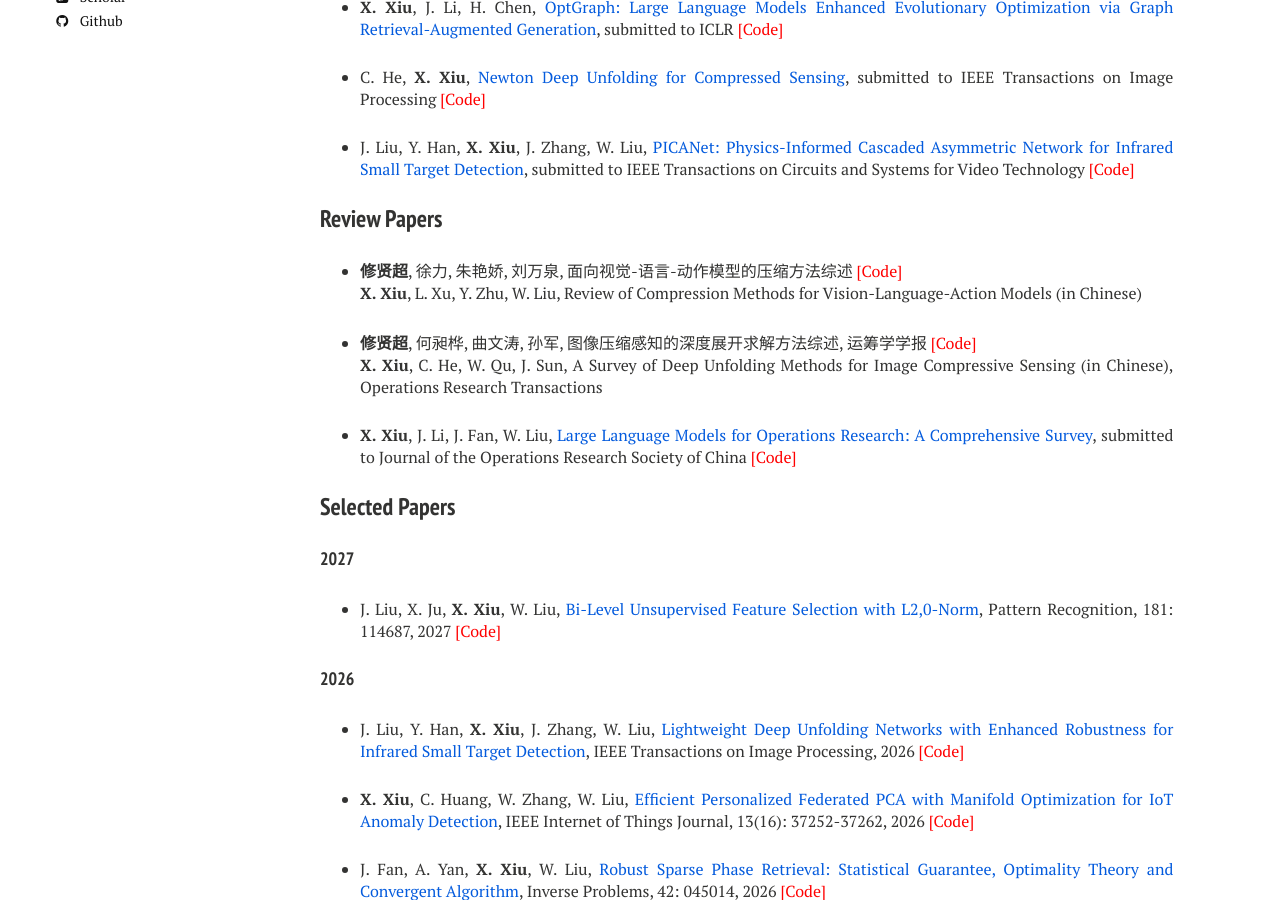
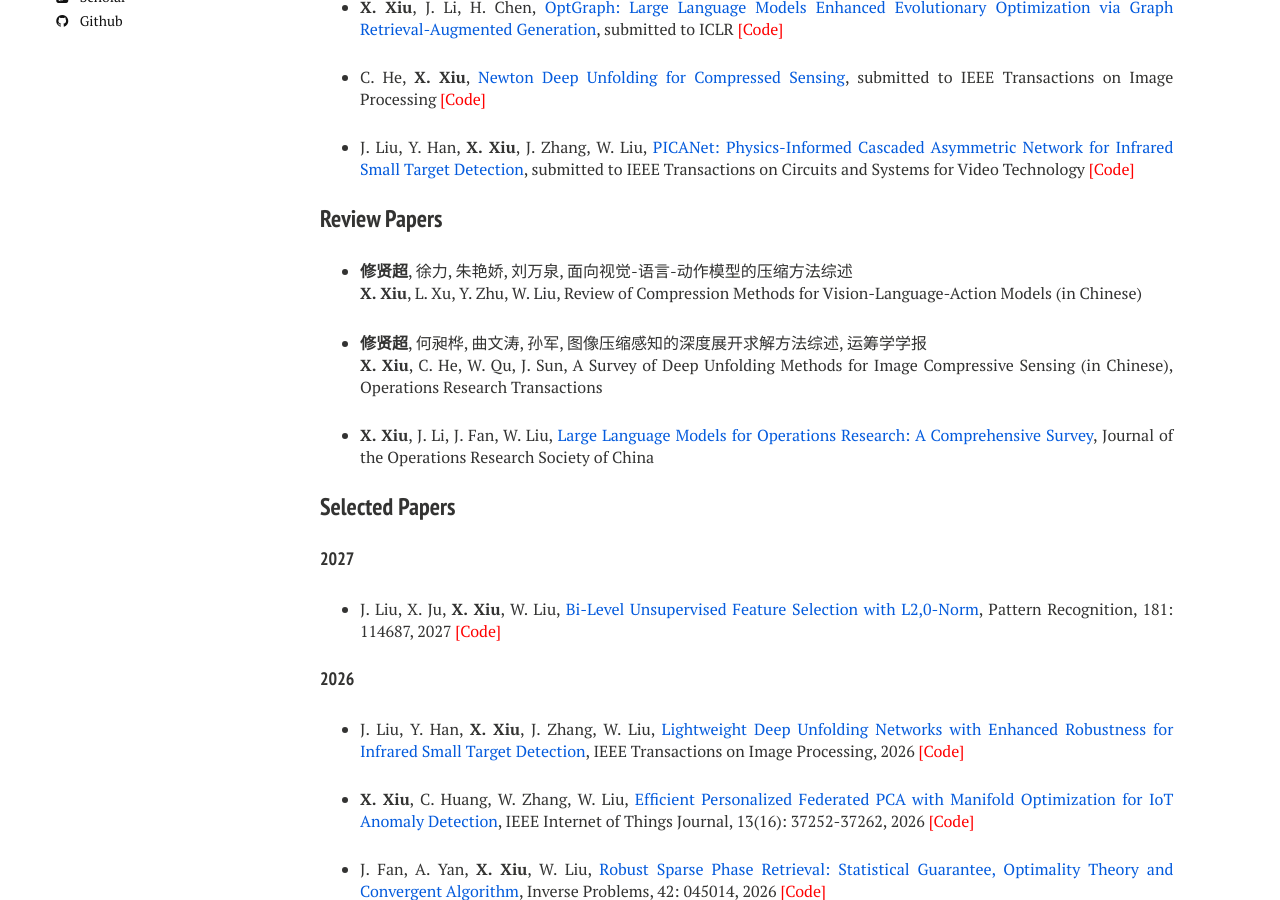
Before and after one commit to xianchaoxiu/xianchaoxiu.github.io, a Jekyll site: the page built from publications/index.md, in a window 1280 px wide and 900 px high, scrolled down 320 px. Built offline with Jekyll 4.4.1, drawn with Linux system fonts in a browser that asks for light colours; nearby versions of some CDN libraries.

Commit message:
Update index.md

```diff
--- a/publications/index.md
+++ b/publications/index.md
@@ -24,13 +24,13 @@ share: false
 
 ### Review Papers
 
-* <b>修贤超</b>, 徐力, 朱艳娇, 刘万泉, 面向视觉-语言-动作模型的压缩方法综述  <a href="https://github.com/xianchaoxiu/COM4VLA" class="textlink" target="_blank" style="color: red;">[Code]</a> <br>
+* <b>修贤超</b>, 徐力, 朱艳娇, 刘万泉, 面向视觉-语言-动作模型的压缩方法综述 <br>
 <b>X. Xiu</b>, L. Xu, Y. Zhu, W. Liu, Review of Compression Methods for Vision-Language-Action Models (in Chinese)
 
-* <b>修贤超</b>, 何昶桦, 曲文涛, 孙军, 图像压缩感知的深度展开求解方法综述, 运筹学学报  <a href="https://github.com/xianchaoxiu/DU4ICS" class="textlink" target="_blank" style="color: red;">[Code]</a>  <br>
+* <b>修贤超</b>, 何昶桦, 曲文涛, 孙军, 图像压缩感知的深度展开求解方法综述, 运筹学学报 <br>
 <b>X. Xiu</b>, C. He, W. Qu, J. Sun, A Survey of Deep Unfolding Methods for Image Compressive Sensing (in Chinese), Operations Research Transactions
 
-* <b>X. Xiu</b>, J. Li, J. Fan, W. Liu, <a href="https://arxiv.org/abs/2605.20849" class="textlink" target="_blank">Large Language Models for Operations Research: A Comprehensive Survey</a>, submitted to Journal of the Operations Research Society of China <a href="https://github.com/xianchaoxiu/LLM4OR" class="textlink" target="_blank" style="color: red;">[Code]</a>
+* <b>X. Xiu</b>, J. Li, J. Fan, W. Liu, <a href="https://arxiv.org/abs/2605.20849" class="textlink" target="_blank">Large Language Models for Operations Research: A Comprehensive Survey</a>, Journal of the Operations Research Society of China
 
 ### Selected Papers
 
```
